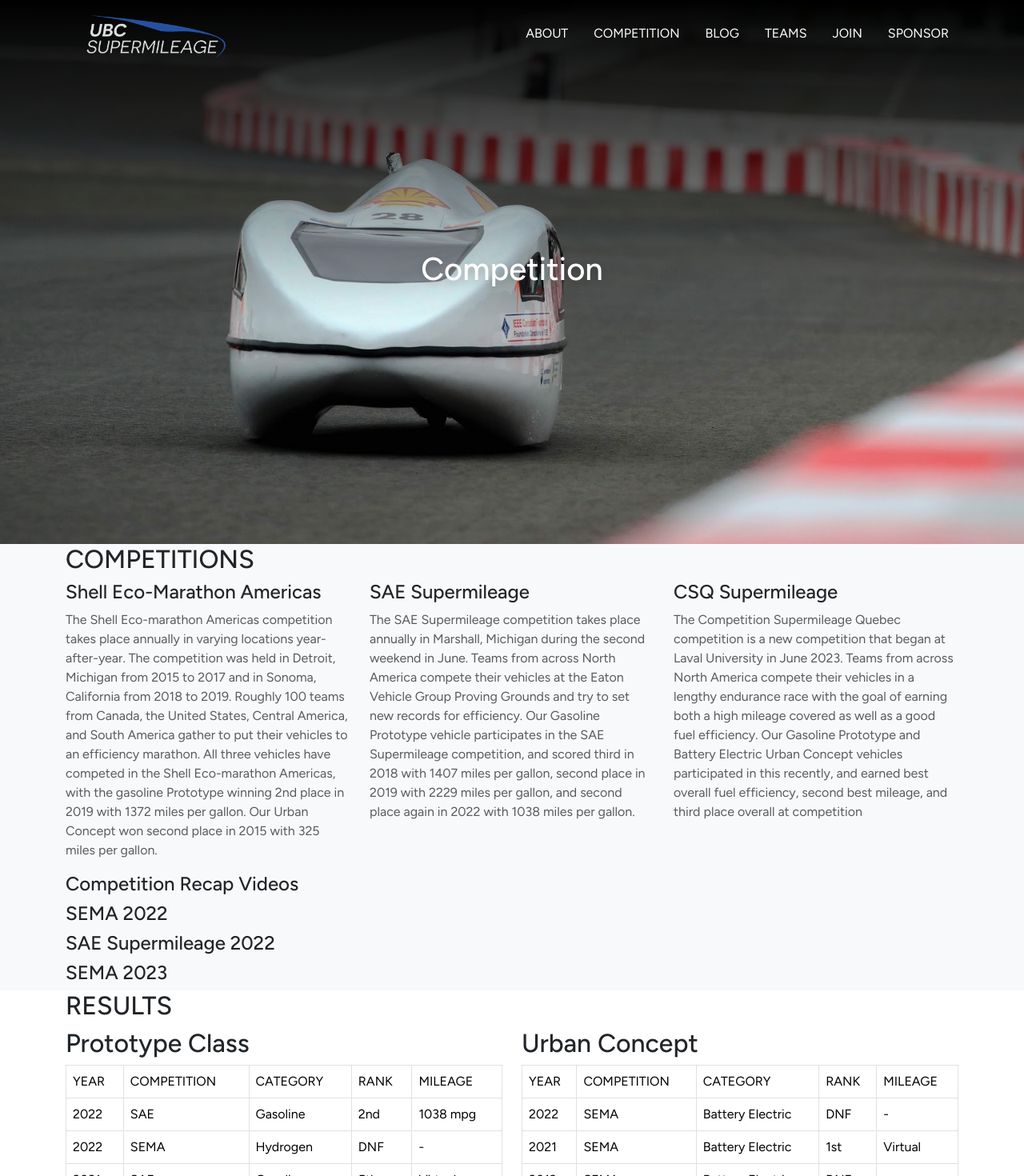
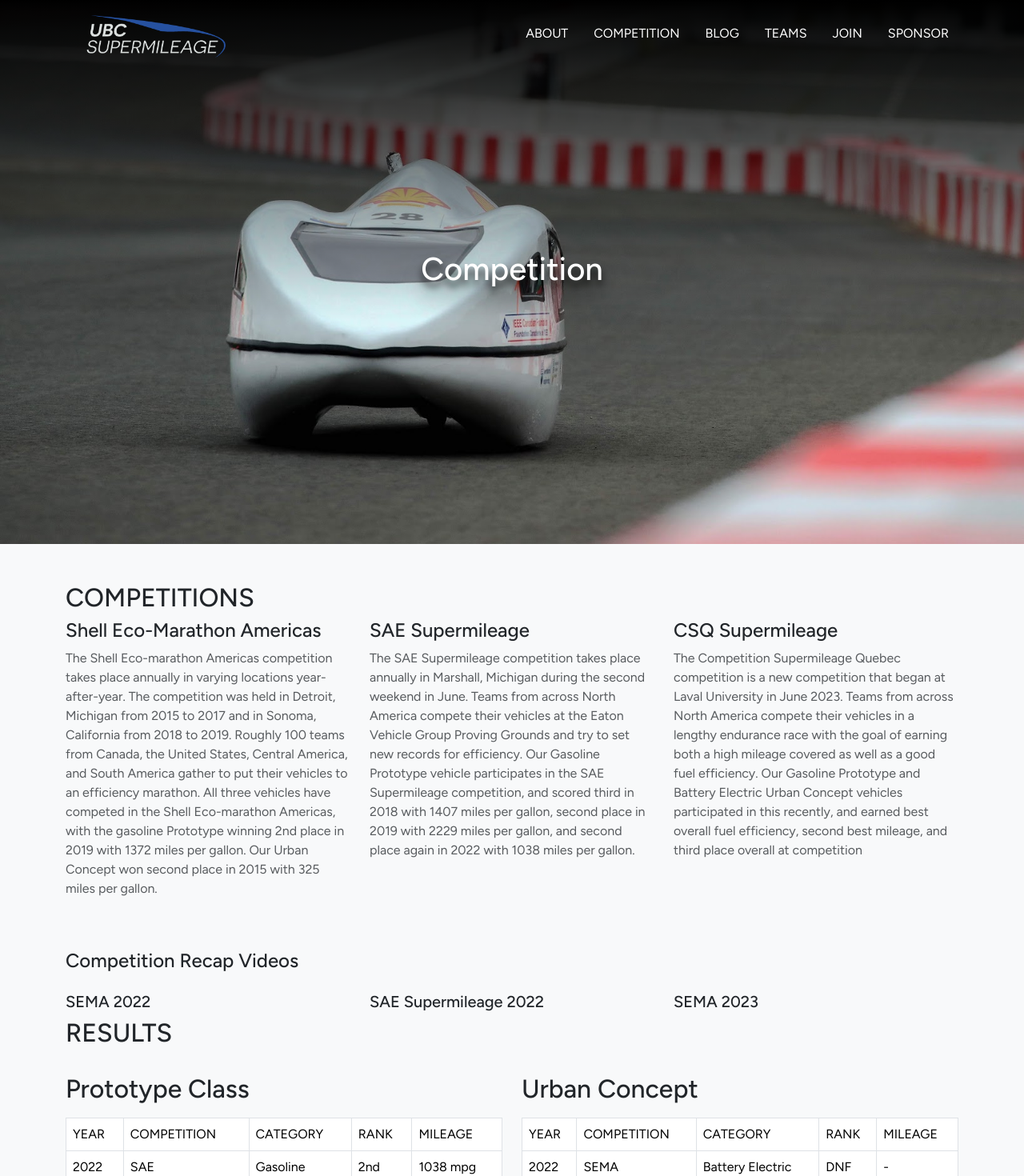
Before and after one commit to YikaiFang/Supermileage_fork, a Next.js app in the folder supermileage/: page /sections/competition in a window 1280 px wide. Shown: the top 1470 px of the page at 80% size. Built offline with nearby package versions, Linux system fonts and the light colour scheme.

Commit message:
Reformatted competition page and changed the page title

```diff
--- a/supermileage/src/app/layout.tsx
+++ b/supermileage/src/app/layout.tsx
@@ -10,8 +10,8 @@
 });
 
 export const metadata: Metadata = {
-  title: "Create Next App",
-  description: "Generated by create next app",
+  title: "Supermileage",
+  description: "Supermileage",
 };
 
 export default function RootLayout({
--- a/supermileage/src/app/sections/competition/Results.tsx
+++ b/supermileage/src/app/sections/competition/Results.tsx
@@ -1,14 +1,15 @@
 export default function Results() {
     return (
+      <section className="bg-light page-section">
         <div className="container">
-    <div className="row">
+          <div className="row mb-4">
             <div className="col-lg-12">
               <h2 className="section-heading text-uppercase">Results</h2>
             </div>
           </div>
           <div className="row">
             <div className="col-md-6">
-        <h2 className="text-heading">Prototype Class</h2>
+              <h2 className="text-heading mb-3">Prototype Class</h2>
               <table className="table table-bordered">
                 <tbody>
                   <tr><td>YEAR</td><td>COMPETITION</td><td>CATEGORY</td><td>RANK</td><td>MILEAGE</td></tr>
@@ -38,7 +39,7 @@
               </table>
             </div>
             <div className="col-md-6">
-        <h2 className="text-heading">Urban Concept</h2>
+              <h2 className="text-heading mb-3">Urban Concept</h2>
               <table className="table table-bordered">
                 <tbody>
                   <tr><td>YEAR</td><td>COMPETITION</td><td>CATEGORY</td><td>RANK</td><td>MILEAGE</td></tr>
@@ -60,5 +61,6 @@
 
           </div>
         </div>
+      </section>
     );
 };
--- a/supermileage/src/app/sections/competition/page.tsx
+++ b/supermileage/src/app/sections/competition/page.tsx
@@ -7,16 +7,16 @@
     return (
 
         <div>
-            <Navbar/>
-            <Title imageSrcPath="/media/images/comp.jpg" name="Competition"/>
+            <Navbar />
+            <Title imageSrcPath="/media/images/comp.jpg" name="Competition" />
             <section className="bg-light page-section">
                 <div className="container">
                     <div className="row">
                         <div className="col-lg-12">
-        <h2 className="section-heading text-uppercase">Competitions</h2>
+                            <h2 className="section-heading text-uppercase pt-12">Competitions</h2>
                         </div>
                     </div>
-    <div className="row">
+                    <div className="row mb-5">
                         <div className="col-md-4">
                             <h4 className="text-heading">Shell Eco-Marathon Americas</h4>
                             <p className="text-muted">
@@ -53,32 +53,27 @@
                             </p>
                         </div>
                     </div>
+
+                    <h4 className="text-heading">Competition Recap Videos</h4>
                     <div className="row">
-      <h4 className="text-heading">Competition Recap Videos</h4>
-    </div>
-    <div className="row">
-      <div className="col-md-6">
-        <h4 className="text-heading">SEMA 2022</h4>
+                        <div className="col-md-4">
+                            <h5 className="text-heading mt-3">SEMA 2022</h5>
                             {/* <iframe width="560" height="315" src="https://www.youtube.com/embed/sDIXUzXXdRY" title="YouTube video player" frameborder="0" allow="accelerometer; autoplay; clipboard-write; encrypted-media; gyroscope; picture-in-picture" allowfullscreen></iframe> */}
                         </div>
-    </div>
-    <div className="row">
-      <div className="col-md-6">
-        <h4 className="text-heading">SAE Supermileage 2022</h4>
+                        <div className="col-md-4">
+                            <h5 className="text-heading mt-3">SAE Supermileage 2022</h5>
                             {/* <iframe width="560" height="315" src="https://www.youtube.com/embed/BpAHCDXtzwI" title="YouTube video player" frameborder="0" allow="accelerometer; autoplay; clipboard-write; encrypted-media; gyroscope; picture-in-picture" allowfullscreen></iframe> */}
                         </div>
-    </div>
-    <div className="row">
-      <div className="col-md-6">
-        <h4 className="text-heading">SEMA 2023</h4>
+                        <div className="col-md-4">
+                            <h5 className="text-heading mt-3">SEMA 2023</h5>
                             {/* <iframe width="560" height="315" src="https://www.youtube.com/embed/tXJEfLMXgHw?si=xy9Rsq4d7VjYNeNB" title="YouTube video player" frameborder="0" allow="accelerometer; autoplay; clipboard-write; encrypted-media; gyroscope; picture-in-picture; web-share" allowfullscreen></iframe> */}
                         </div>
                     </div>
 
                 </div>
             </section>
-  <Results/>
-  <Footer/>
+            <Results />
+            <Footer />
         </div>
     );
 };
--- a/supermileage/src/tsx/Title.tsx
+++ b/supermileage/src/tsx/Title.tsx
@@ -14,7 +14,10 @@
             style={{ backgroundImage: `url(${imageSrcPath})` }}
         >
             <div className="absolute inset-0 bottom-70 bg-gradient-to-b from-black/100 via-black/50 to-transparent"></div>
-            <h1 className="relative z-10 text-6xl font-bold text-white drop-shadow-lg">
+            <h1
+                className="relative z-10 text-6xl font-bold text-white"
+                style={{filter: 'drop-shadow(0 20px 13px rgb(0 0 0 / 0.3)) drop-shadow(0 8px 5px rgb(0 0 0 / 0.8))'}}
+            >
                 {name}
             </h1>
         </header>
```
Lines whose indentation alone changed are shown as unchanged.
